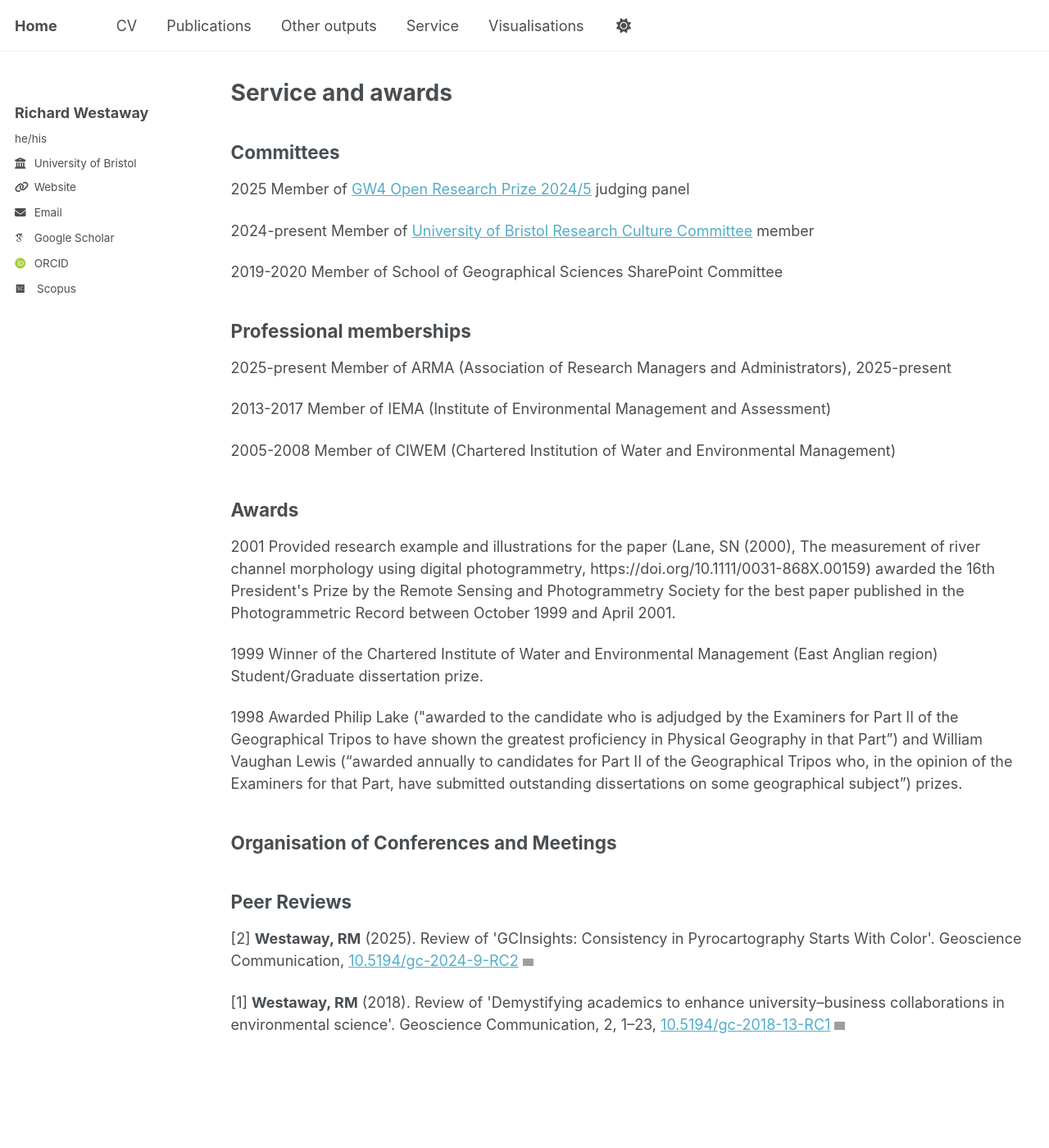
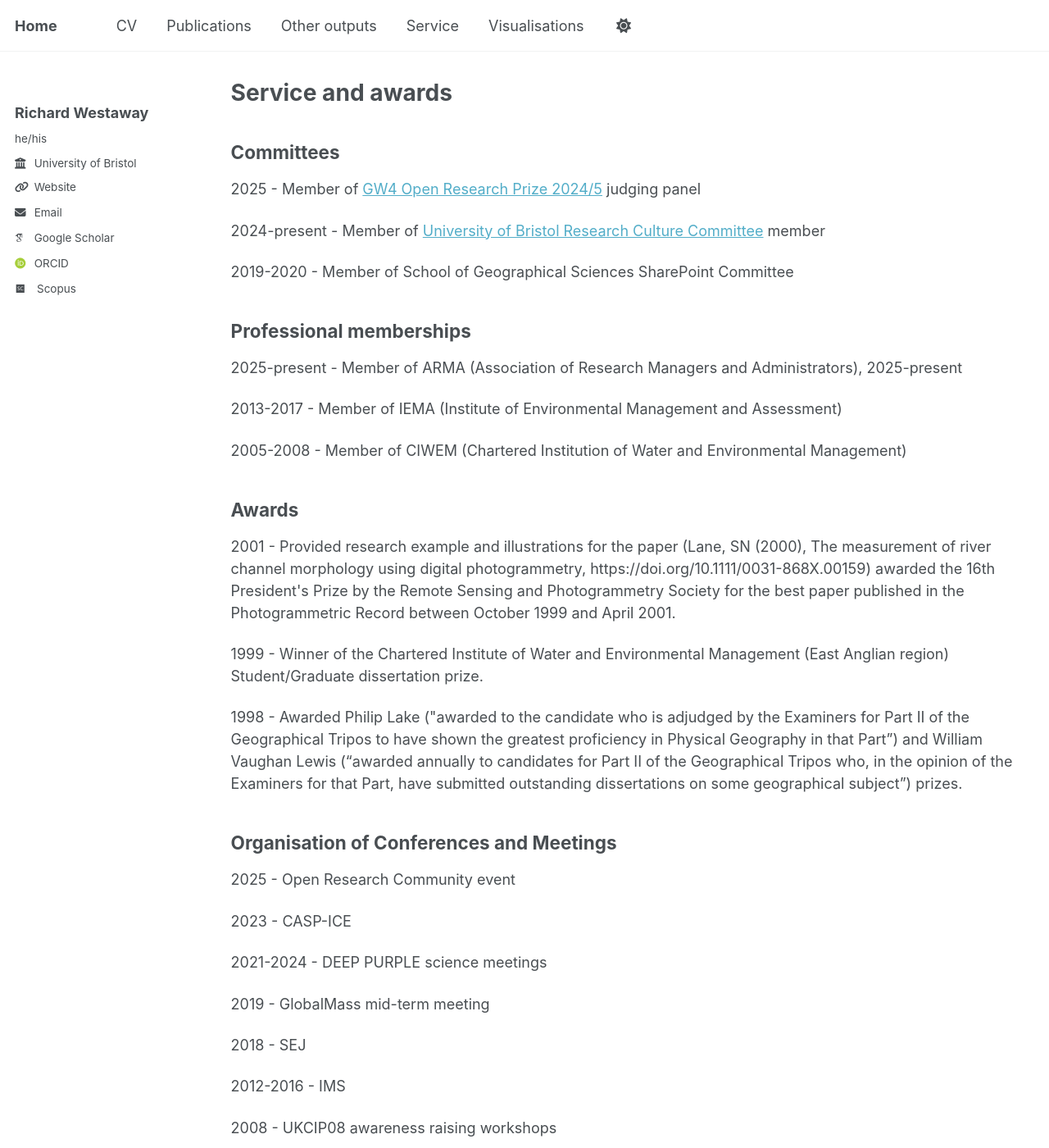
Before and after one commit to richardwestaway/richardwestaway.github.io, a Jekyll site: the page built from _pages/service.html, in a window 1280 px wide and 1400 px high. Shown: the whole window at 82% size. Built offline with Jekyll 4.4.1, drawn with Linux system fonts in a browser that asks for light colours; some web fonts are replaced; comment, search, counter and statistics services are not loaded; grey boxes are pictures that could not be loaded.

Commit message:
Update service.html

```diff
--- a/_pages/service.html
+++ b/_pages/service.html
@@ -11,29 +11,43 @@ author_profile: true
 
 <h2>Committees</h2>
 
-<p>2025 Member of <a href="https://gw4.ac.uk/gw4openresearchprize24/" target="_blank" rel="noopener">GW4 Open Research Prize 2024/5</a> judging panel </p>
+<p>2025 - Member of <a href="https://gw4.ac.uk/gw4openresearchprize24/" target="_blank" rel="noopener">GW4 Open Research Prize 2024/5</a> judging panel </p>
 
-<p>2024-present Member of <a href="https://www.bristol.ac.uk/research/environment/research-culture-committee/" target="_blank" rel="noopener">University of Bristol Research Culture Committee</a> member</p>
+<p>2024-present - Member of <a href="https://www.bristol.ac.uk/research/environment/research-culture-committee/" target="_blank" rel="noopener">University of Bristol Research Culture Committee</a> member</p>
 
-<p>2019-2020 Member of School of Geographical Sciences SharePoint Committee</p>
+<p>2019-2020 - Member of School of Geographical Sciences SharePoint Committee</p>
 
 <h2>Professional memberships</h2>
 
-<p>2025-present Member of ARMA (Association of Research Managers and Administrators), 2025-present</p>
+<p>2025-present - Member of ARMA (Association of Research Managers and Administrators), 2025-present</p>
 
-<p>2013-2017 Member of IEMA (Institute of Environmental Management and Assessment)</p>
+<p>2013-2017 - Member of IEMA (Institute of Environmental Management and Assessment)</p>
 
-<p>2005-2008 Member of CIWEM (Chartered Institution of Water and Environmental Management)</p>
+<p>2005-2008 - Member of CIWEM (Chartered Institution of Water and Environmental Management)</p>
 
 <h2>Awards</h2>
 
-<p>2001 Provided research example and illustrations for the paper (Lane, SN (2000), The measurement of river channel morphology using digital photogrammetry, https://doi.org/10.1111/0031-868X.00159) awarded the 16th President's Prize by the Remote Sensing and Photogrammetry Society for the best paper published in the Photogrammetric Record between October 1999 and April 2001.</p>
+<p>2001 - Provided research example and illustrations for the paper (Lane, SN (2000), The measurement of river channel morphology using digital photogrammetry, https://doi.org/10.1111/0031-868X.00159) awarded the 16th President's Prize by the Remote Sensing and Photogrammetry Society for the best paper published in the Photogrammetric Record between October 1999 and April 2001.</p>
 
-<p>1999 Winner of the Chartered Institute of Water and Environmental Management (East Anglian region) Student/Graduate dissertation prize.</p>
+<p>1999 - Winner of the Chartered Institute of Water and Environmental Management (East Anglian region) Student/Graduate dissertation prize.</p>
 
-<p>1998 Awarded Philip Lake ("awarded to the candidate who is adjudged by the Examiners for Part II of the Geographical Tripos to have shown the greatest proficiency in Physical Geography in that Part”) and William Vaughan Lewis (“awarded annually to candidates for Part II of the Geographical Tripos who, in the opinion of the Examiners for that Part, have submitted outstanding dissertations on some geographical subject”) prizes.
+<p>1998 - Awarded Philip Lake ("awarded to the candidate who is adjudged by the Examiners for Part II of the Geographical Tripos to have shown the greatest proficiency in Physical Geography in that Part”) and William Vaughan Lewis (“awarded annually to candidates for Part II of the Geographical Tripos who, in the opinion of the Examiners for that Part, have submitted outstanding dissertations on some geographical subject”) prizes.
 
 <h2>Organisation of Conferences and Meetings</h2>
+
+<p>2025 - Open Research Community event</p>
+
+<p>2023 - CASP-ICE</p>
+
+<p>2021-2024 - DEEP PURPLE science meetings</p>
+
+<p>2019 - GlobalMass mid-term meeting</p>
+
+<p>2018 - SEJ</p>
+
+<p>2012-2016 - IMS</p>
+
+<p>2008 - UKCIP08 awareness raising workshops</p>
 
 <h2>Peer Reviews</h2>
 
```
